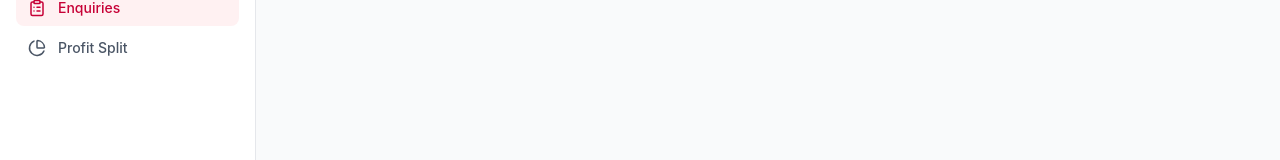
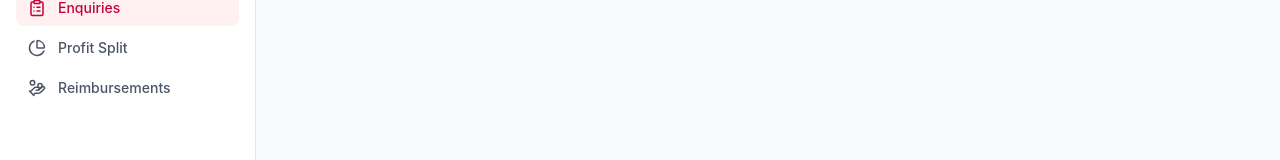
Before and after one commit to simply-south-ops/simply-south-ops, a React (Vite) app: page /enquiries in a window 1280 px wide. Shown: the part 363-523 px from the top of the page. Built offline with nearby package versions, Linux system fonts and the light colour scheme; no server answers.

Commit message:
add reimbursement tracker

```diff
--- a/src/App.jsx
+++ b/src/App.jsx
@@ -8,6 +8,7 @@ import Invoices from './pages/invoices/Invoices'
 import Clients from './pages/clients/Clients'
 import Enquiries from './pages/enquiries/Enquiries'
 import ProfitSplit from './pages/profitsplit/ProfitSplit'
+import Reimbursements from './pages/reimbursements/Reimbursements'
 
 export default function App() {
   return (
@@ -21,6 +22,7 @@ export default function App() {
         <Route path="clients" element={<Clients />} />
         <Route path="enquiries" element={<Enquiries />} />
         <Route path="profitsplit" element={<ProfitSplit />} />
+        <Route path="reimbursements" element={<Reimbursements />} />
       </Route>
     </Routes>
   )
--- a/src/components/layout/Layout.jsx
+++ b/src/components/layout/Layout.jsx
@@ -9,6 +9,7 @@ import {
   Users,
   ClipboardList,
   PieChart,
+  HandCoins,
   Menu,
   X
 } from 'lucide-react'
@@ -22,6 +23,7 @@ const navItems = [
   { to: '/clients', label: 'Clients', icon: Users },
   { to: '/enquiries', label: 'Enquiries', icon: ClipboardList },
   { to: '/profitsplit', label: 'Profit Split', icon: PieChart },
+  { to: '/reimbursements', label: 'Reimbursements', icon: HandCoins },
 ]
 
 export default function Layout() {
```
